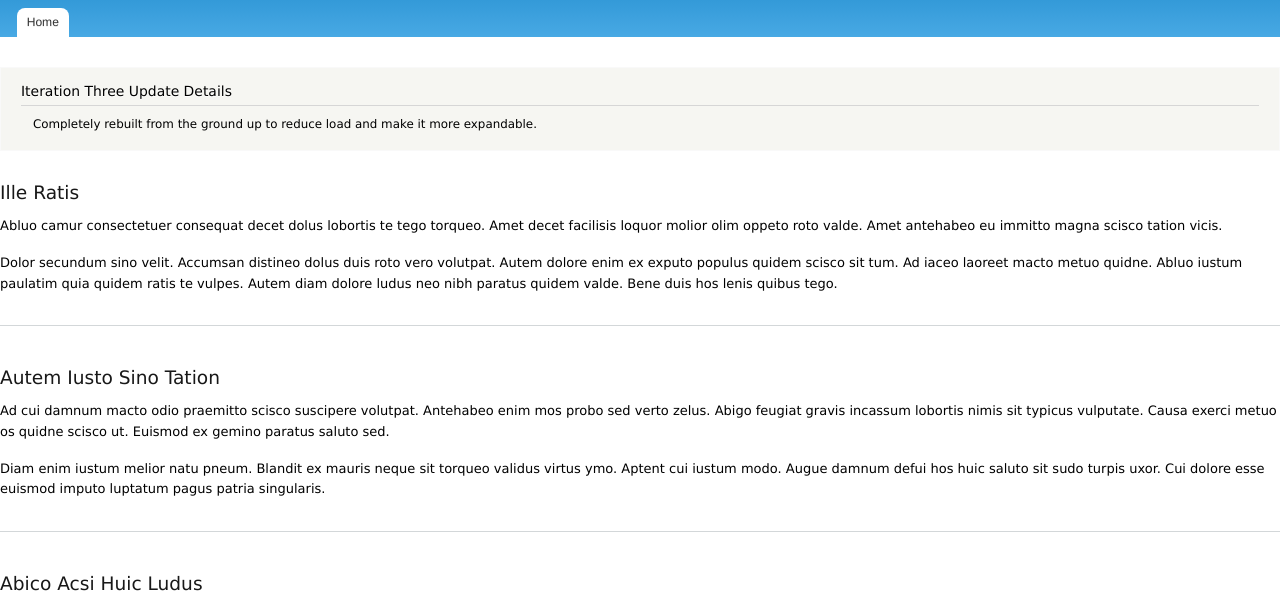
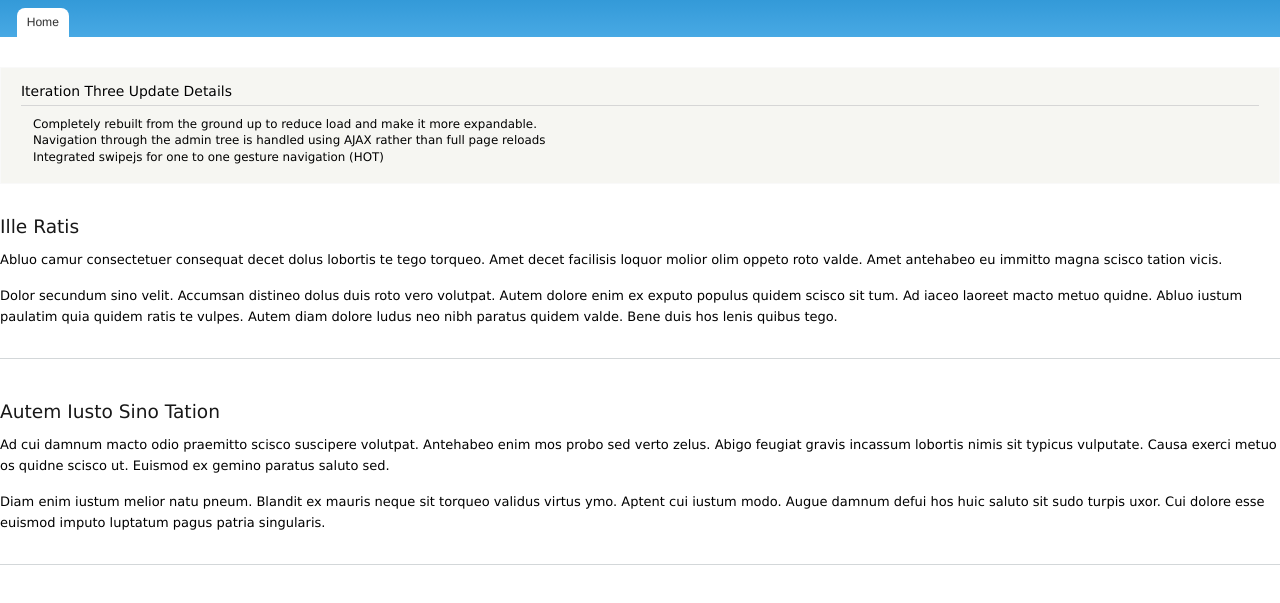
Before and after one commit to lewisnyman/Drupal-Mobile-HTML-Prototype, a plain HTML site: page index.html in a window 1280 px wide. Shown: the part 129-732 px from the top of the page. Drawn offline with Linux system fonts and the light colour scheme.

Commit message:
Updated change log

```diff
--- a/index.html
+++ b/index.html
@@ -87,6 +87,8 @@
   <div class="content">
     <ol>
     <li>Completely rebuilt from the ground up to reduce load and make it more expandable.</li>
+    <li>Navigation through the admin tree is handled using AJAX rather than full page reloads</li>
+    <li>Integrated swipejs for one to one gesture navigation (HOT)</li>
     <li></li>
     </ol>  </div>
 </div>
```
Also changed, not shown: 1 other file.
